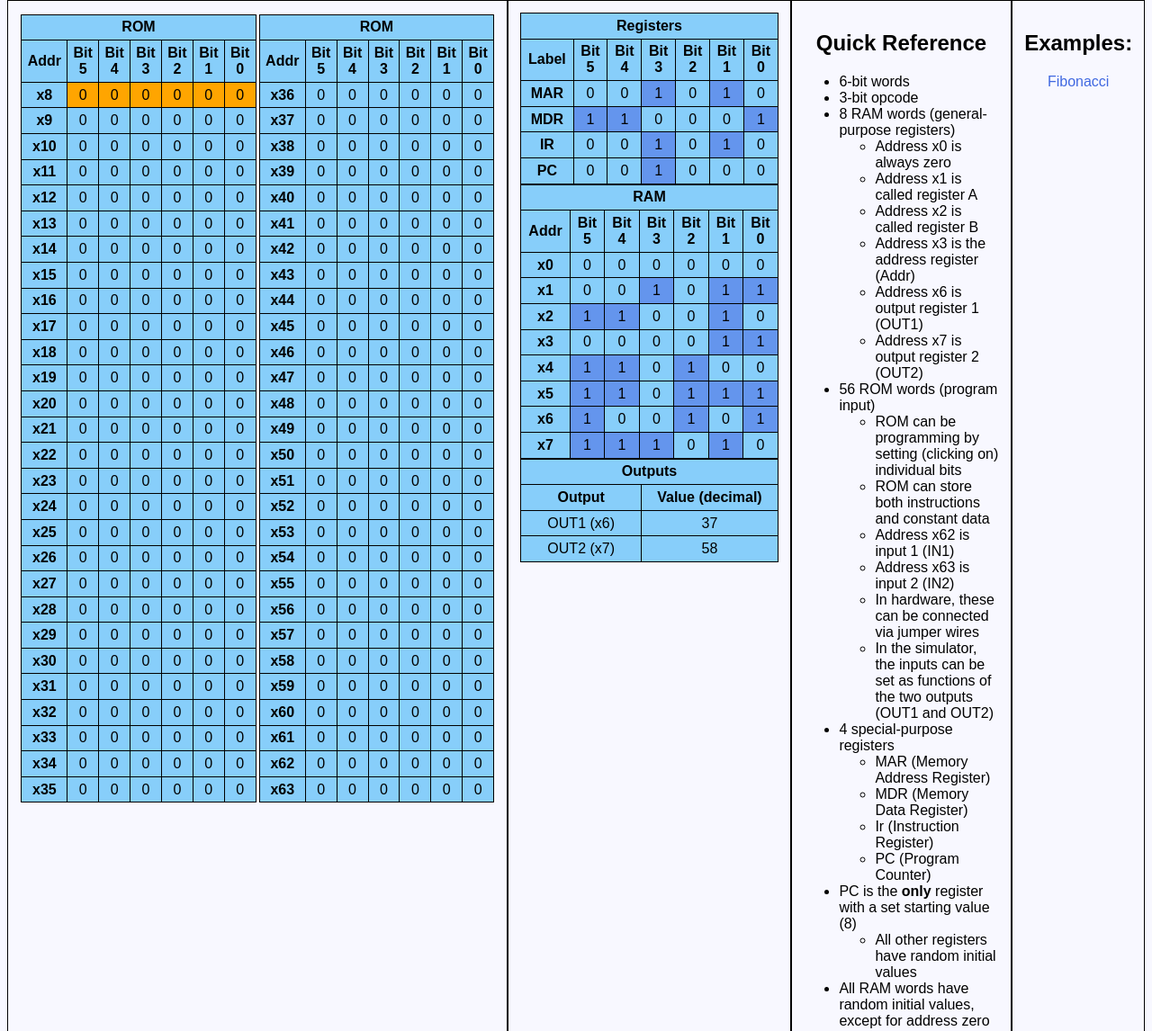
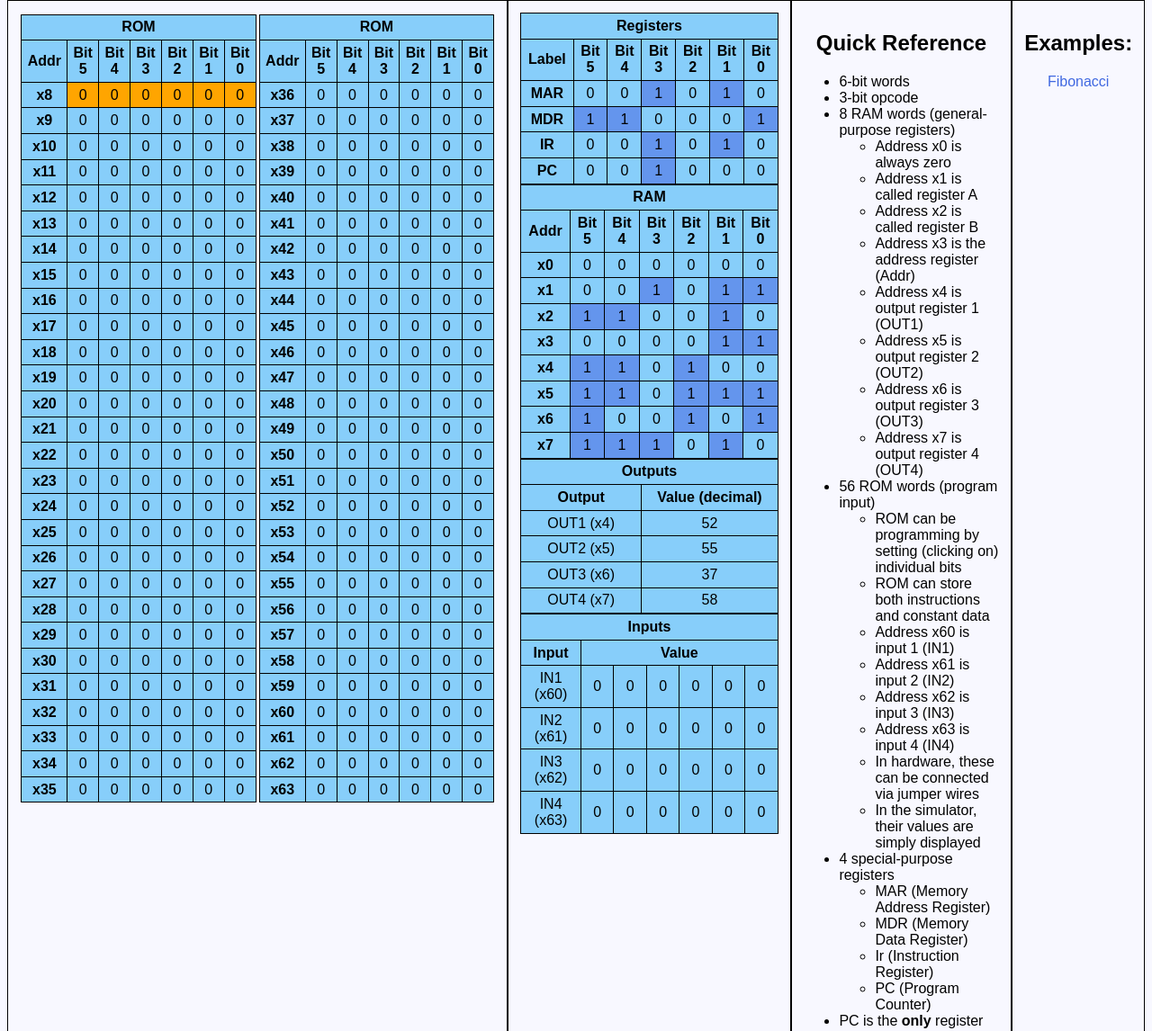
Before and after one commit to dariusjlukas/SRM-v1-sim, a plain HTML site: page public/index.html in a window 1280 px wide. Shown: the part 194-1340 px from the top of the page at 90% size. Drawn offline with Linux system fonts and the light colour scheme.

Commit message:
code cleaning

```diff
--- a/public/helper.js
+++ b/public/helper.js
@@ -154,7 +154,7 @@ function load_from_hash() {
 function update_display() {
     update_reg_display();
     update_ram_display();
-    update_output_display();
+    update_io_display();
     update_rom_display();
     highlight_memory();
 }
@@ -239,9 +239,20 @@ update_ram_display = function () {
     }
 }
 
-update_output_display = function() {
-    document.getElementById("out1_display").innerHTML = six_bit_to_int(RAM[6]);
-    document.getElementById("out2_display").innerHTML = six_bit_to_int(RAM[7]);
+update_io_display = function() {
+    //update output display
+    document.getElementById("out1_display").innerHTML = six_bit_to_int(RAM[4]);
+    document.getElementById("out2_display").innerHTML = six_bit_to_int(RAM[5]);
+    document.getElementById("out3_display").innerHTML = six_bit_to_int(RAM[6]);
+    document.getElementById("out4_display").innerHTML = six_bit_to_int(RAM[7]);
+
+    //update input display
+    for (i = 1; i < 5; i++){
+        for(b = 5; b >= 0; b--) {
+            let target_id = "in" + i + "_bit" + b;
+            document.getElementById(target_id).innerHTML = ROM[i+51][5-b];
+        }
+    }
 }
 
 update_rom_display = function () {
--- a/public/index.css
+++ b/public/index.css
@@ -93,15 +93,7 @@ th{
     width: 20000px;
 }
 
-.regs{
-    background-color: lightskyblue;
-}
-
-.RAM{
-    background-color: lightskyblue;
-}
-
-.OUT{
+.bit_display{
     background-color: lightskyblue;
 }
 
--- a/public/index.html
+++ b/public/index.html
@@ -39,17 +39,21 @@
           <li>Address x1 is called register A</li>
           <li>Address x2 is called register B</li>
           <li>Address x3 is the address register (Addr)</li>
-          <li>Address x6 is output register 1 (OUT1)</li>
-          <li>Address x7 is output register 2 (OUT2)</li>
+          <li>Address x4 is output register 1 (OUT1)</li>
+          <li>Address x5 is output register 2 (OUT2)</li>
+          <li>Address x6 is output register 3 (OUT3)</li>
+          <li>Address x7 is output register 4 (OUT4)</li>
         </ul>
         <li>56 ROM words (program input)</li>
         <ul>
           <li>ROM can be programming by setting (clicking on) individual bits</li>
           <li>ROM can store both instructions and constant data</li>
-          <li>Address x62 is input 1 (IN1)</li>
-          <li>Address x63 is input 2 (IN2)</li>
+          <li>Address x60 is input 1 (IN1)</li>
+          <li>Address x61 is input 2 (IN2)</li>
+          <li>Address x62 is input 3 (IN3)</li>
+          <li>Address x63 is input 4 (IN4)</li>
           <li>In hardware, these can be connected via jumper wires</li>
-          <li>In the simulator, the inputs can be set as functions of the two outputs (OUT1 and OUT2)</li>
+          <li>In the simulator, their values are simply displayed</li>
         </ul>
         <li>4 special-purpose registers</li>
         <ul>
@@ -123,7 +127,7 @@
       <a target="_blank" href="https://srm1-simulator.web.app/#1617230640177327134723174501000000000000000000000000000000000000000000000000000000000000000000000000000000000000">Fibonacci</a>
     </div>
     <div class="grid-item" style="grid-column-start: 2; grid-column-end: 3; grid-row-start: 3; grid-row-end: 4;">
-      <table id="register_display" class="regs">
+      <table id="register_display" class="bit_display">
         <tr>
           <th colspan="7">Registers</th>
         </tr>
@@ -138,7 +142,7 @@
         </tr>
       </table>
 
-      <table id="ram_display" class="RAM">
+      <table id="ram_display" class="bit_display">
         <tr>
           <th colspan="7">RAM</th>
         </tr>
@@ -153,7 +157,7 @@
         </tr>
       </table>
 
-      <table id="out_display" class="OUT">
+      <table id="out_display" class="bit_display">
         <tr>
           <th colspan="2">Outputs</th>
         </tr>
@@ -162,17 +166,67 @@
           <th>Value (decimal)</th>
         </tr>
         <tr>
-          <td>OUT1 (x6)</td>
+          <td>OUT1 (x4)</td>
           <td id="out1_display"></td>
         </tr>
         <tr>
-          <td>OUT2 (x7)</td>
+          <td>OUT2 (x5)</td>
           <td id="out2_display"></td>
+        </tr>
+        <tr>
+          <td>OUT3 (x6)</td>
+          <td id="out3_display"></td>
+        </tr>
+        <tr>
+          <td>OUT4 (x7)</td>
+          <td id="out4_display"></td>
         </tr>
       </table>
 
-      <table id="in_display" class="IN">
-
+      <table id="in_display" class="bit_display">
+        <tr>
+          <th colspan="7">Inputs</th>
+        </tr>
+        <tr>
+          <th>Input</th>
+          <th colspan="6">Value</th>
+        </tr>
+        <tr>
+          <td>IN1 (x60)</td>
+          <td id="in1_bit5">x</td>
+          <td id="in1_bit4">x</td>
+          <td id="in1_bit3">x</td>
+          <td id="in1_bit2">x</td>
+          <td id="in1_bit1">x</td>
+          <td id="in1_bit0">x</td>
+        </tr>
+        <tr>
+          <td>IN2 (x61)</td>
+          <td id="in2_bit5">x</td>
+          <td id="in2_bit4">x</td>
+          <td id="in2_bit3">x</td>
+          <td id="in2_bit2">x</td>
+          <td id="in2_bit1">x</td>
+          <td id="in2_bit0">x</td>
+        </tr>
+        <tr>
+          <td>IN3 (x62)</td>
+          <td id="in3_bit5">x</td>
+          <td id="in3_bit4">x</td>
+          <td id="in3_bit3">x</td>
+          <td id="in3_bit2">x</td>
+          <td id="in3_bit1">x</td>
+          <td id="in3_bit0">x</td>
+        </tr>
+        <tr>
+          <td>IN4 (x63)</td>
+          <td id="in4_bit5">x</td>
+          <td id="in4_bit4">x</td>
+          <td id="in4_bit3">x</td>
+          <td id="in4_bit2">x</td>
+          <td id="in4_bit1">x</td>
+          <td id="in4_bit0">x</td>
+        </tr>
       </table>
 
       <br><br>
--- a/public/index.js
+++ b/public/index.js
@@ -253,7 +253,7 @@ function on_page_load(){
                 ROM[this.w][5-this.bit] = ROM[this.w][5-this.bit] == 0 ? 1 : 0;
                 this.innerHTML = ROM[this.w][5-this.bit];
                 update_hash();
-                highlight_memory();
+                update_display();
             }
             let t = document.createTextNode(ROM[w][5-b]);
             d.appendChild(t);
```
Also changed, not shown: 1 other file.
